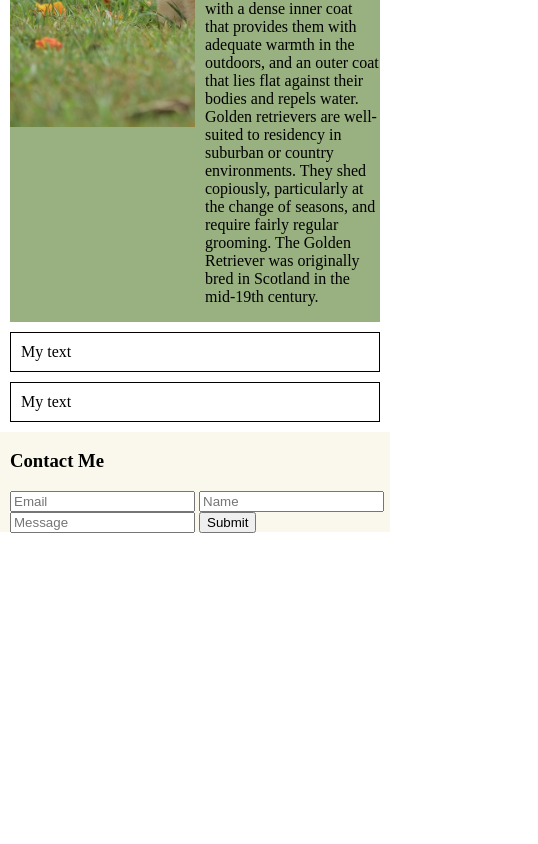
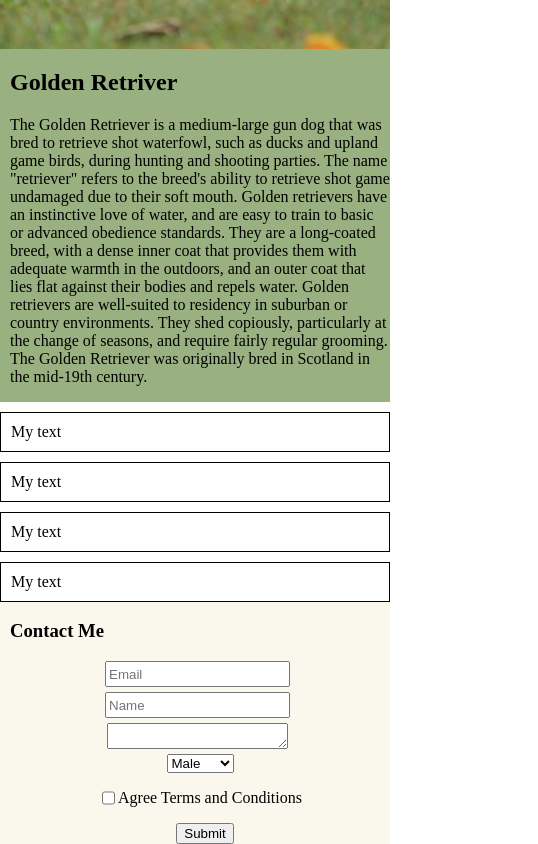
Before and after one commit to revou-fsse-3/module-1-yosuahalim, a plain HTML site: page index.html in a window 390 px wide. Shown: the part 531-1375 px from the top of the page, 538 px wide, since content can reach past the window. Before the commit the page ends 1064 px from the top, so only its background shows below. Drawn offline with Linux system fonts and the light colour scheme.

Commit message:
responsive

```diff
--- a/index.html
+++ b/index.html
@@ -15,7 +15,7 @@
   </head>
 
   <body>
-    <nav class="navigation">
+    <header class="navigation">
       <img src="/assets/my-dog.jpeg" width="50" height="50" alt="" />
 
       <p>Yosua Store</p>
@@ -24,6 +24,7 @@
         <input type="text" placeholder="Search" />
         <button onclick="handleClick()">Search</button>
 
+        <nav>
           <ul>
             <li>
               <a href="#heroes">Home</a>
@@ -35,8 +36,9 @@
               <a href="#">About Us</a>
             </li>
           </ul>
+        </nav>
       </div>
-    </nav>
+    </header>
 
     <main>
       <h1>Yosua Pet Store</h1>
@@ -64,20 +66,46 @@
         </div>
       </div>
 
-      <div class="border-1">My text</div>
-      <div class="border-1">My text</div>
+      <section class="border-1">My text</section>
+      <section class="border-1">My text</section>
+      <section class="border-1">My text</section>
+      <section class="border-1">My text</section>
     </main>
-  </body>
 
     <footer>
       <h3>Contact Me</h3>
-    <div class="myForm">
-      <form action="">
-        <input type="text" placeholder="Email" />
-        <input type="text" placeholder="Name" />
-        <input type="text" placeholder="Message" />
-        <input type="submit" value="Submit" />
+      <div>
+        <form class="myForm" action="/">
+          <input class="inputForm" type="text" placeholder="Email" />
+          <input
+            class="inputForm"
+            type="text"
+            name="name"
+            id="name"
+            placeholder="Name"
+          />
+          <textarea class="inputForm" placeholder="Message"> </textarea>
+          <select name="gender" id="gender">
+            <option value="L">Male</option>
+            <option value="F">Female</option>
+          </select>
+
+          <!-- <input type="radio" name="js" value="js" />
+          <label for="js">JS</label>
+          <input type="radio" name="js" value="js" />
+          <label for="js">CSS</label>
+          <input type="radio" name="js" value="js" />
+          <label for="js">HTML</label> -->
+
+          <div style="display: flex">
+            <input type="checkbox" />
+            <p>Agree Terms and Conditions</p>
+          </div>
+          <button onclick="handleSubmit(event)" style="margin-left: 10px">
+            Submit
+          </button>
         </form>
       </div>
     </footer>
+  </body>
 </html>
--- a/script.js
+++ b/script.js
@@ -1,3 +1,9 @@
 function handleClick() {
   window.alert("Hello, world!");
 }
+function handleSubmit(e, test) {
+  e.preventDefault();
+  const name = document.getElementById("name").value;
+
+  window.alert(`Hello, ${test}!`);
+}
--- a/style.css
+++ b/style.css
@@ -8,10 +8,11 @@ main {
 
 footer {
   display: flex;
+  flex-direction: column;
   padding-left: 10px;
-  flex-direction: column;
-  height: 100px;
+  height: auto;
   background-color: #faf8ed;
+  margin-top: auto;
 }
 
 .heroes {
@@ -22,6 +23,12 @@ footer {
 
 .myForm {
   display: flex;
+  align-items: center;
+}
+
+.inputForm {
+  margin-right: 5px;
+  height: 20px;
 }
 
 .navigation {
@@ -62,3 +69,26 @@ li {
   padding: 10px;
   margin-top: 10px;
 }
+
+@media screen and (max-width: 760px) {
+  main {
+    padding: 0px;
+  }
+
+  .myForm {
+    display: flex;
+    flex-direction: column;
+  }
+
+  .inputForm {
+    margin-bottom: 5px;
+    height: 20px;
+  }
+
+  header {
+    display: none !important;
+  }
+  .heroes {
+    grid-template-columns: 1fr;
+  }
+}
```
Lines whose indentation alone changed are shown as unchanged.
